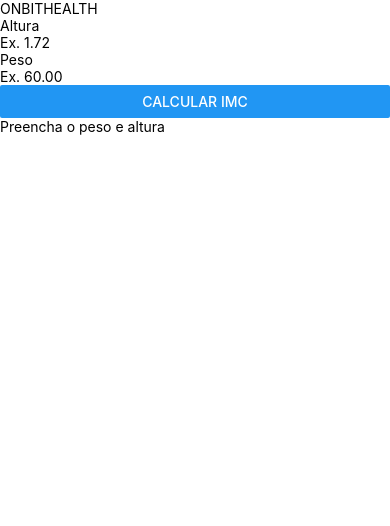
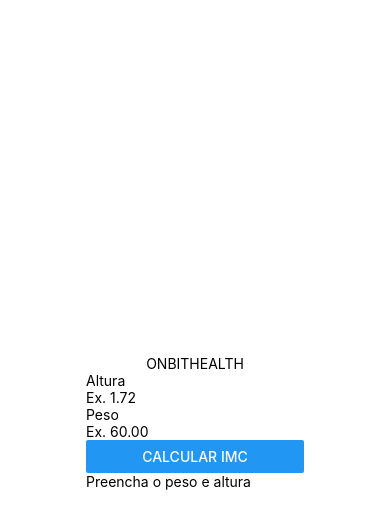
Before and after one commit to narciso-gomes/imc_calculator, a React Native app: screen / in a window 390 px wide. Shown: the top 526 px of the page. Built offline with nearby package versions, Linux system fonts and the light colour scheme.

Commit message:
UPDATE: style app.js

```diff
--- a/App.js
+++ b/App.js
@@ -1,11 +1,11 @@
 import React from 'react'
-import { Text, View, StyleSheet, SafeAreaView } from 'react-native'
+import { View, StyleSheet } from 'react-native'
 import Title from './src/components/Title/'
 import Main from './src/components/Main/'
 
 export default () => {
   return (
-    <View>
+    <View style={styles.container}>
       <Title />
       <Main />
     </View>
@@ -13,12 +13,10 @@ export default () => {
 }
 
 const styles = StyleSheet.create({
-  page: {
-    width: 200,
-    height: 200,
-    backgroundColor: '#ff0000'
-  },
-  texto: {
-    color: '#fff', fontSize: 25
+  container: {
+    flex: 1,
+    backgroundColor: '#fff',
+    alignItems: 'center',
+    justifyContent: 'center'
   }
 })
```
